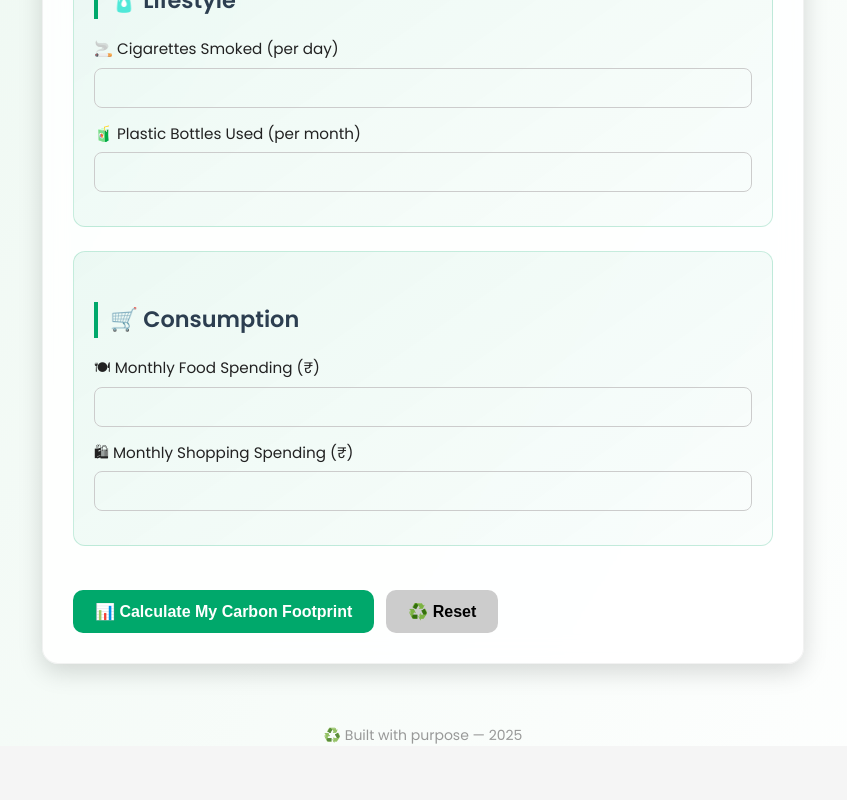
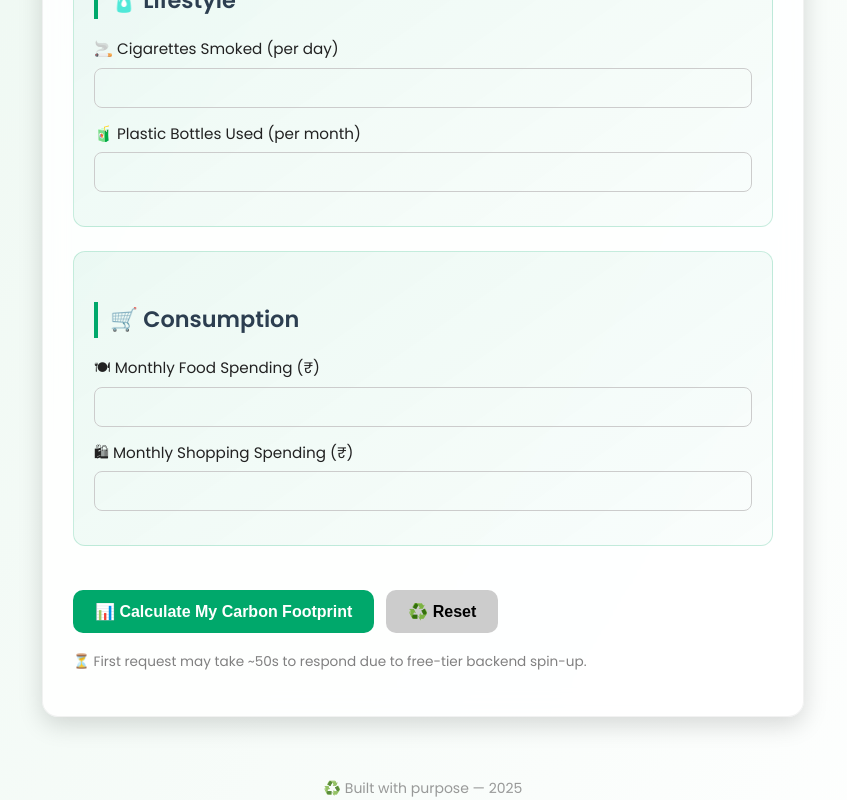
Before and after one commit to satyasheel2406/carbon-tracker, a React (Create React App) app in the folder carbon-tracker-frontend/: page / in a window 1280 px wide. Shown: the part 1332-2132 px from the top of the page, without its empty margins (217-1064 px from the left). Before the commit the page ends 2078 px from the top, so only its background shows below. Built offline with nearby package versions, Linux system fonts and the light colour scheme.

Commit message:
💬 Added spin-up delay note below submit button

```diff
--- a/carbon-tracker-frontend/src/components/InputForm.jsx
+++ b/carbon-tracker-frontend/src/components/InputForm.jsx
@@ -216,16 +216,20 @@ const handleSubmit = async (e) => {
   </label>
 </div>
 
-    <div style={{ display: 'flex', gap: '12px', marginTop: '20px' }}>
-     <button type="submit" disabled={loading}>
-  {loading ? loadingText : "📊 Calculate My Carbon Footprint"}
-</button>
+    <div style={{ display: 'flex', gap: '12px', marginTop: '20px', flexDirection: 'column', alignItems: 'flex-start' }}>
+  <div style={{ display: 'flex', gap: '12px' }}>
+    <button type="submit" disabled={loading}>
+      {loading ? "⏳ Preparing Report..." : "📊 Calculate My Carbon Footprint"}
+    </button>
+    <button type="button" onClick={handleReset} style={{ backgroundColor: '#ccc', color: '#000' }}>
+      ♻️ Reset
+    </button>
+  </div>
+  <p style={{ fontSize: '0.85rem', color: 'gray', marginTop: '6px' }}>
+    ⏳ First request may take ~50s to respond due to free-tier backend spin-up.
+  </p>
+</div>
 
-
-      <button type="button" onClick={handleReset} style={{ backgroundColor: '#ccc', color: '#000' }}>
-        ♻️ Reset
-      </button>
-    </div>
   </form>
 );
 
```
